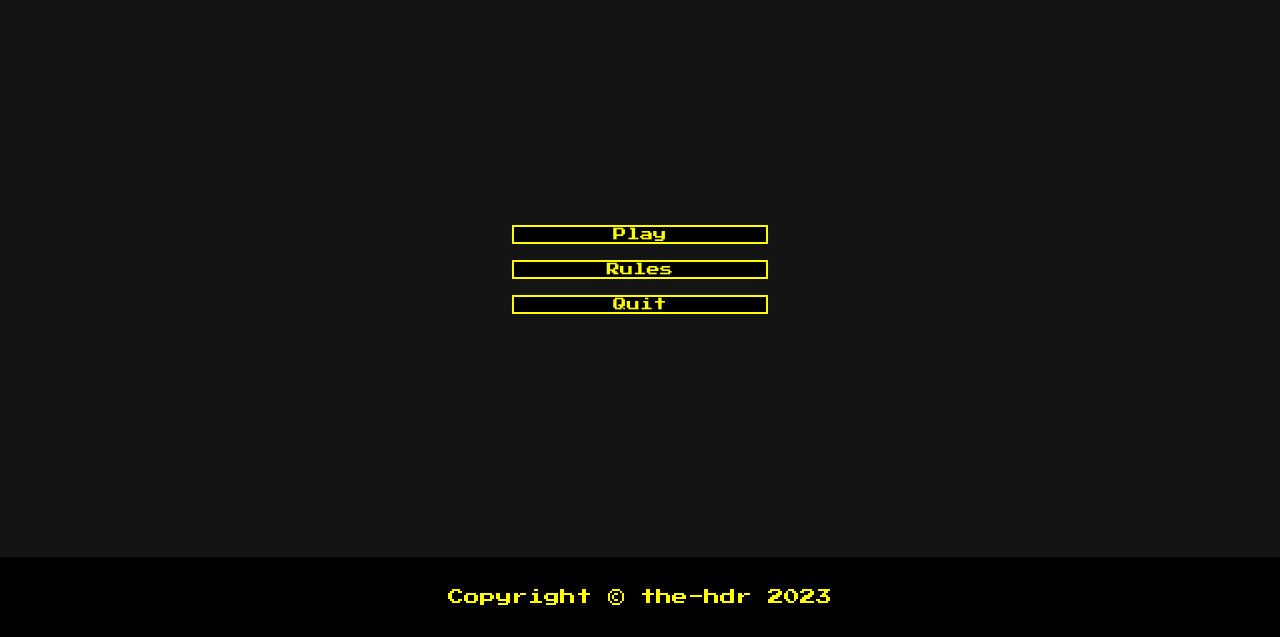
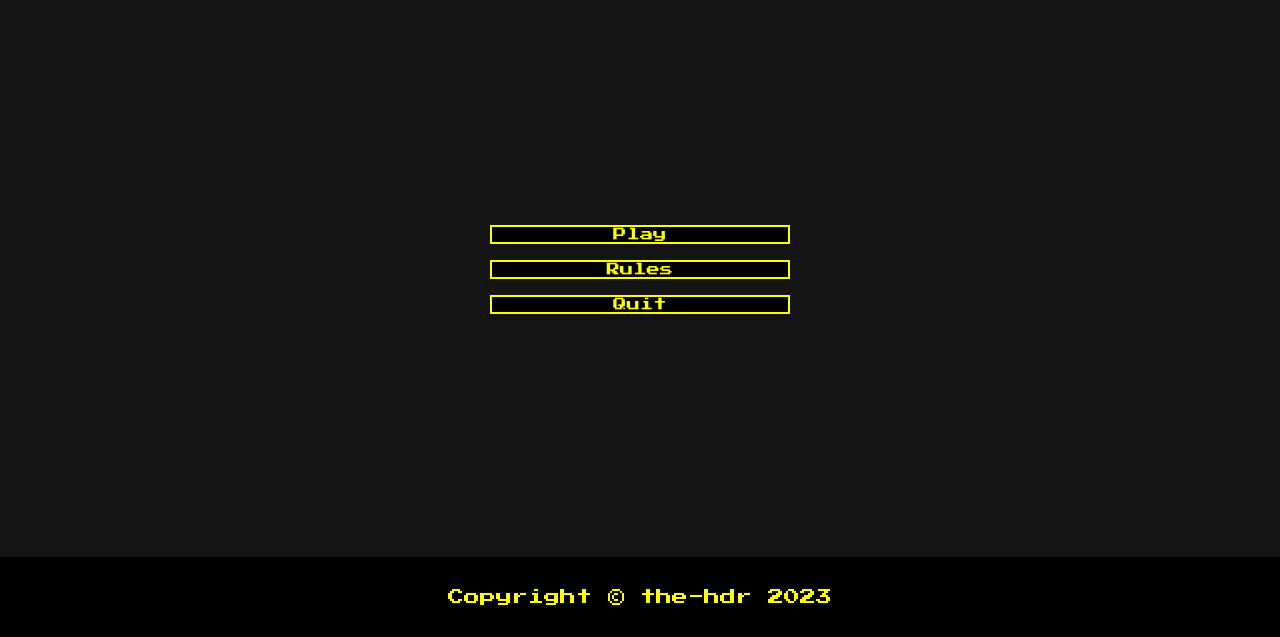
Before and after one commit to the-hdr/rock-paper-scissors, a plain HTML site: page index.html in a window 1280 px wide. Shown: the part 163-800 px from the top of the page. Drawn offline with Linux system fonts and the light colour scheme; a web font is replaced by a local one.

Commit message:
update css/main-styles.css
updated button styling

```diff
--- a/css/main-styles.css
+++ b/css/main-styles.css
@@ -23,7 +23,7 @@
 
 .main-menu-button
 {
-    width: 20%;
+    width: 300px;
     background-color: black;
     color: yellow;
     border: 2px solid yellow;
@@ -106,13 +106,15 @@
     background-color: black;
 }
 
-.red {
+.red
+{
     background-color: rgb(255, 102, 102);
-  }
+}
 
-  .blue {
+.blue
+{
     background-color: rgb(90, 90, 255);
-  }
+}
 
 /* #player-rock
 {
```
